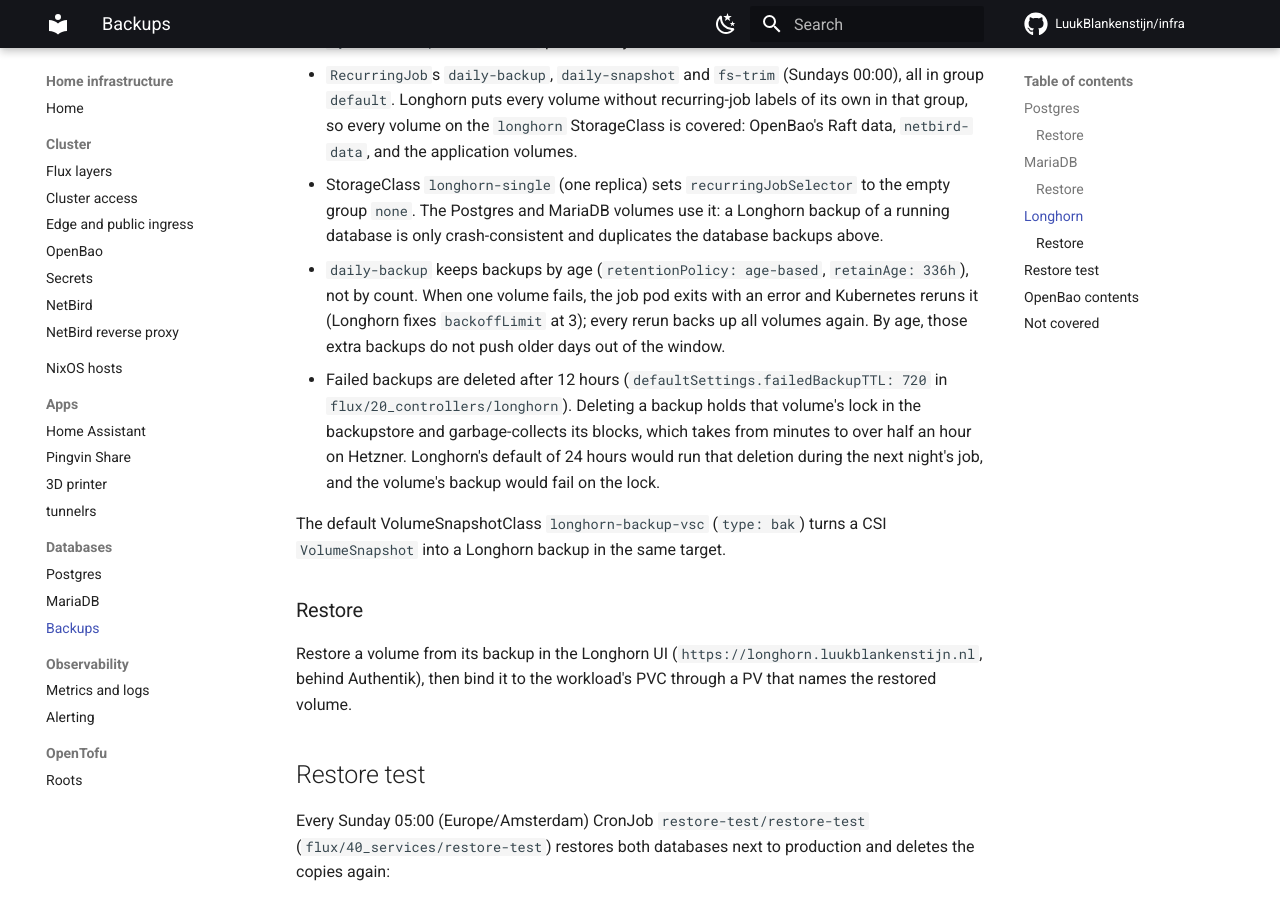
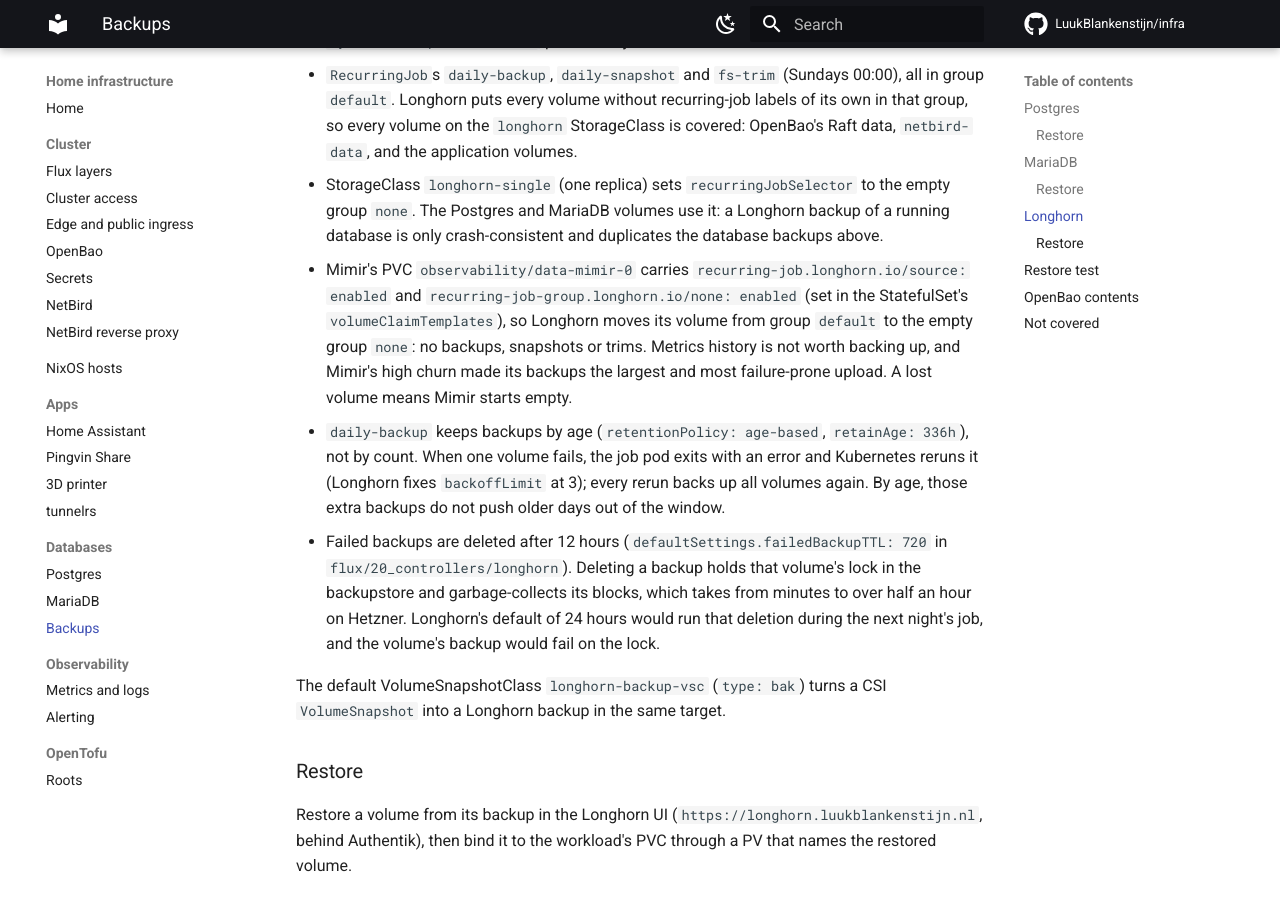
Before and after one commit to LuukBlankenstijn/infra, an MkDocs documentation site: the page built from docs/databases/backups.md, in a window 1280 px wide and 900 px high, scrolled down 2696 px. Built offline with MkDocs 1.6.1 and Material for MkDocs 9.7.7, drawn with Linux system fonts in a browser that asks for light colours; comment, search, counter and statistics services are not loaded.

Commit message:
mimir: exclude its volume from Longhorn recurring jobs

```diff
--- a/docs/databases/backups.md
+++ b/docs/databases/backups.md
@@ -99,6 +99,13 @@ original root password.
   empty group `none`. The Postgres and MariaDB volumes use it: a Longhorn backup
   of a running database is only crash-consistent and duplicates the database
   backups above.
+- Mimir's PVC `observability/data-mimir-0` carries
+  `recurring-job.longhorn.io/source: enabled` and
+  `recurring-job-group.longhorn.io/none: enabled` (set in the StatefulSet's
+  `volumeClaimTemplates`), so Longhorn moves its volume from group `default` to
+  the empty group `none`: no backups, snapshots or trims. Metrics history is not
+  worth backing up, and Mimir's high churn made its backups the
+  largest and most failure-prone upload. A lost volume means Mimir starts empty.
 - `daily-backup` keeps backups by age (`retentionPolicy: age-based`,
   `retainAge: 336h`), not by count. When one volume fails, the job pod exits
   with an error and Kubernetes reruns it (Longhorn fixes `backoffLimit` at 3);
```
Also changed, not shown: 1 other file.
